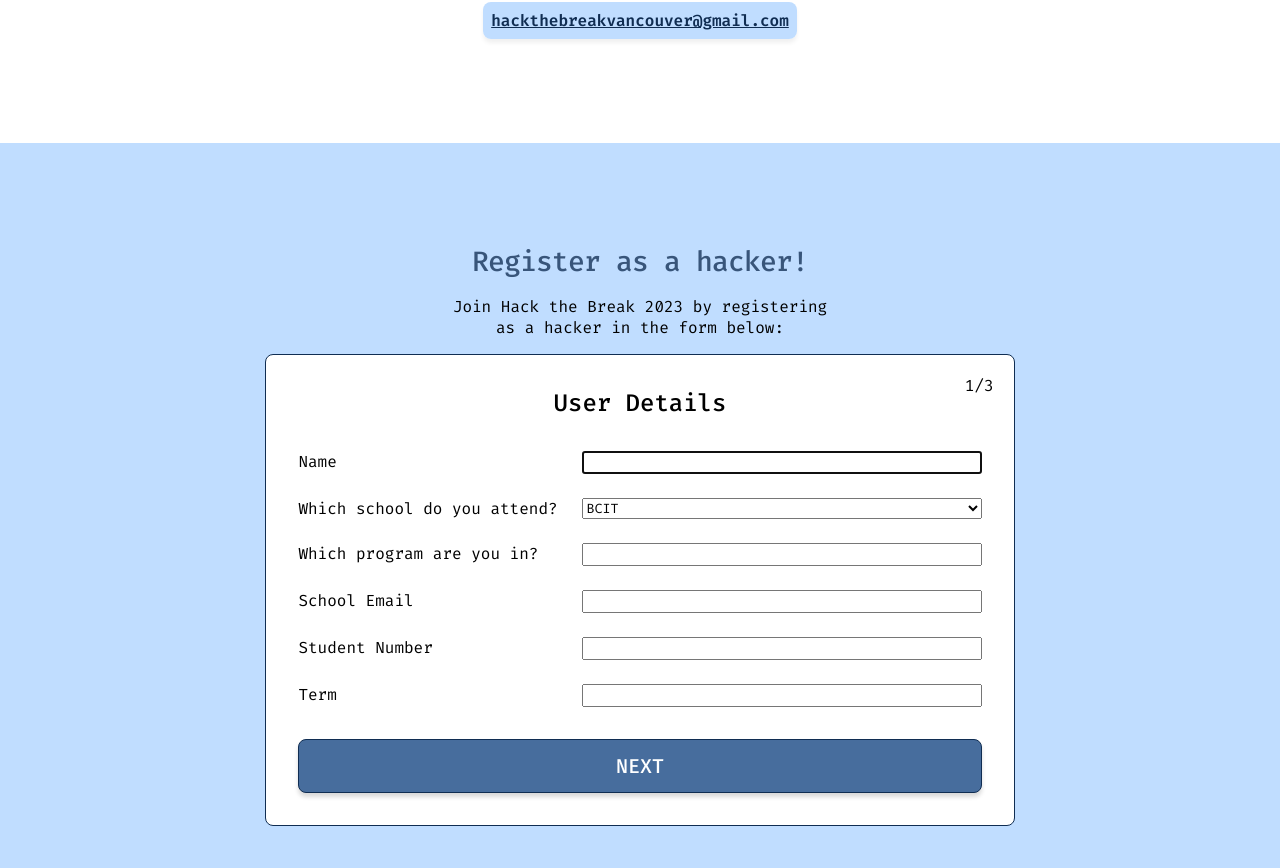
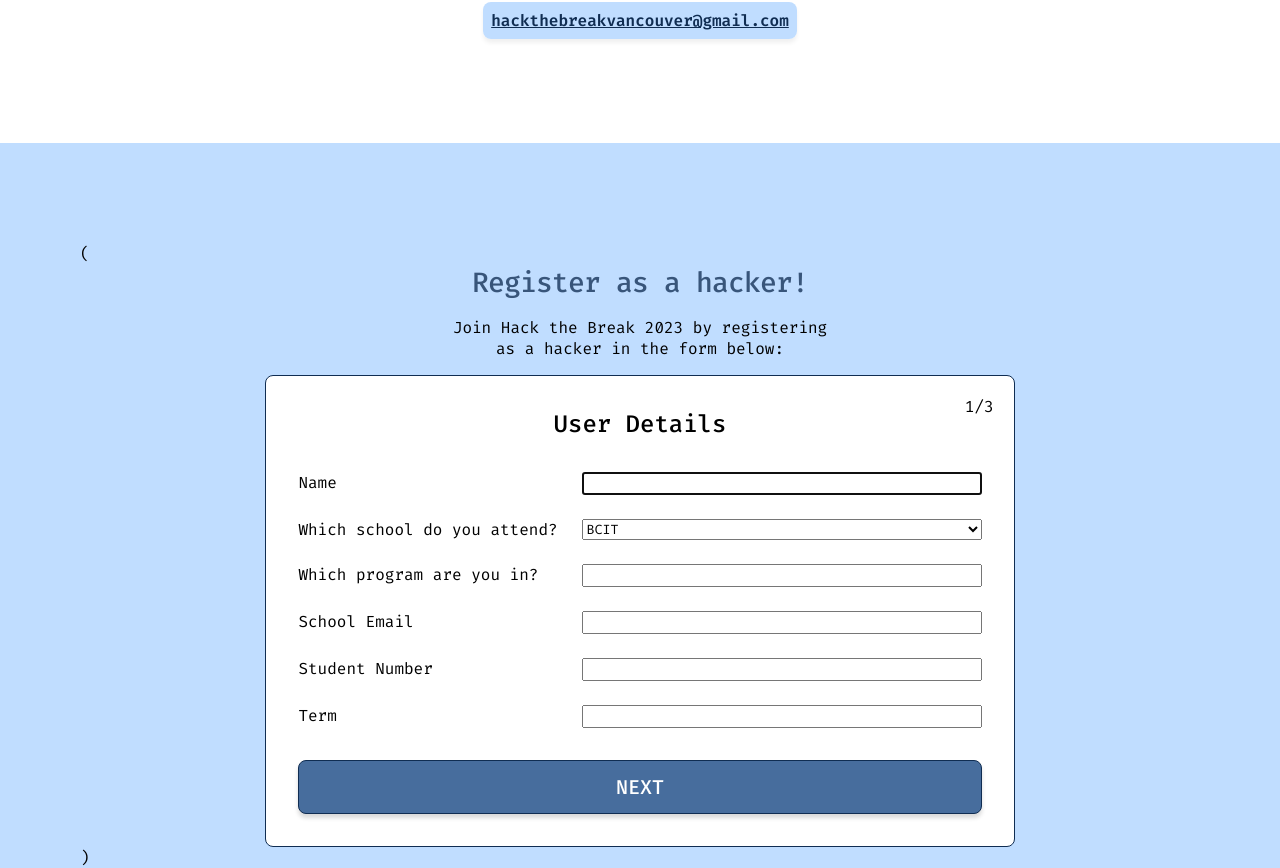
Before and after one commit to jmc37/HackTheBreak, a React (Vite) app: page / in a window 1280 px wide. Shown: the part 4247-5115 px from the top of the page. Built offline with nearby package versions, Linux system fonts and the light colour scheme; a web font is replaced by a local one.

Commit message:
updated message

```diff
--- a/src/sections/SignupForm/SignupForm.tsx
+++ b/src/sections/SignupForm/SignupForm.tsx
@@ -144,7 +144,7 @@ function SignupForm() {
 
   return (
     <section id="signupform" className={styles.signupSection}>
-      {showForm ? (
+  (
         <div className="container">
           <div className={styles.signupDesc}>
             <h2>Register as a hacker!</h2>
@@ -170,11 +170,7 @@ function SignupForm() {
             </div>
           </form>
         </div>
-      ) : (
-        <div className={styles.registrationEnd}>
-          <p>Registration opens Feb 25th.</p>
-        </div>
-      )}
+      )
     </section>
   );
 }
```
